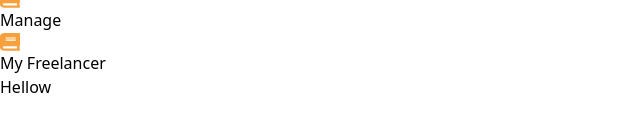
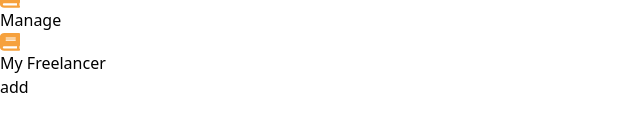
Before and after one commit to Ronexlemon/GigPro, a React (Vite) app in the folder client/GigPro/: page /add in a window 1280 px wide. Shown: the part 231-362 px from the top of the page, without its empty margins (0-640 px from the left). Built offline with nearby package versions, Linux system fonts and the light colour scheme.

Commit message:
add all the pages

```diff
--- a/client/GigPro/src/Pages/AddFreelancer.jsx
+++ b/client/GigPro/src/Pages/AddFreelancer.jsx
@@ -10,7 +10,7 @@ const AddFreelancer = ()=>{
 
                 <SideBar/>
                 <div>
-                    <h1>Hellow</h1>
+                    <h1>add</h1>
                 </div>
 
 
--- a/client/GigPro/src/Pages/Manage.jsx
+++ b/client/GigPro/src/Pages/Manage.jsx
@@ -10,7 +10,7 @@ const Manage = ()=>{
 
                 <SideBar/>
                 <div>
-                    <h1>Hellow</h1>
+                    <h1>Manage</h1>
                 </div>
 
 
--- a/client/GigPro/src/Pages/MyFreelancers.jsx
+++ b/client/GigPro/src/Pages/MyFreelancers.jsx
@@ -10,7 +10,7 @@ const MyFreeLancers = ()=>{
 
                 <SideBar/>
                 <div>
-                    <h1>Hellow</h1>
+                    <h1>MyFreelancer</h1>
                 </div>
 
 
--- a/client/GigPro/src/Pages/Stream.jsx
+++ b/client/GigPro/src/Pages/Stream.jsx
@@ -10,7 +10,7 @@ const Stream = ()=>{
 
                 <SideBar/>
                 <div>
-                    <h1>Hellow</h1>
+                    <h1>Stream</h1>
                 </div>
 
 
```
